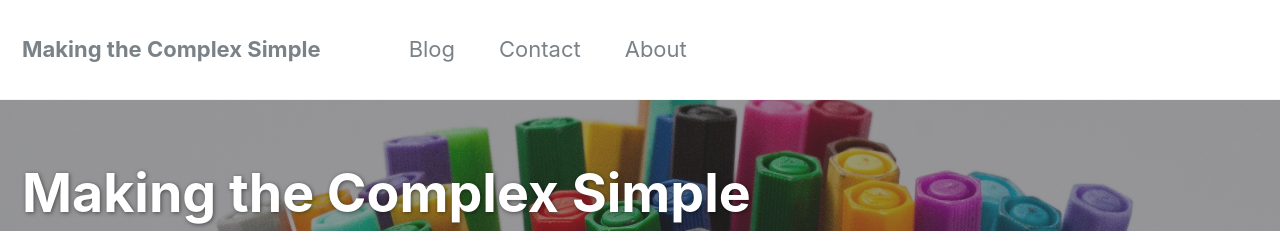
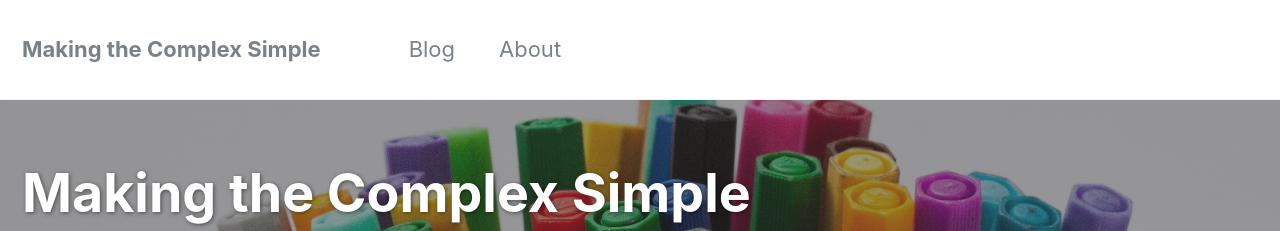
Before and after one commit to cetusfinance/cetusfinance.github.io, a Jekyll site: the page built from index.html, in a window 1280 px wide. Shown: the top 231 px of the page. Built offline with Jekyll 4.4.1, drawn with Linux system fonts in a browser that asks for light colours; the list of posts is cut into pages by our own code.

Commit message:
Removed contact link, you can contact us on the about page (once we write it)

```diff
--- a/_data/navigation.yml
+++ b/_data/navigation.yml
@@ -2,7 +2,5 @@
 main:
   - title: "Blog"
     url: /blog
-  - title: "Contact"
-    url: /contact
   - title: "About"
     url: /about
```
